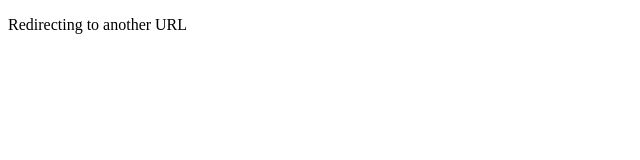
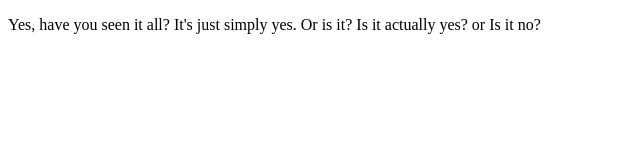
Before and after one commit to Compound-codes/yes, a plain HTML site: page index.html in a window 1280 px wide. Shown: the whole page, without its empty margins (0-640 px from the left). Drawn offline with Linux system fonts and the light colour scheme.

Commit message:
Update index.html

```diff
--- a/index.html
+++ b/index.html
@@ -1,10 +1,10 @@
 <!DOCTYPE html>
 <html>
    <head>
-      <title>HTML Meta Tag</title>
+      <title>Yes</title>
       <meta http-equiv = "refresh" content = "3; url = https://www.youtube.com/watch?v=dQw4w9WgXcQ" />
    </head>
    <body>
-      <p>Redirecting to another URL</p>
+      <p>Yes, have you seen it all? It's just simply yes. Or is it? Is it actually yes? or Is it no?</p>
    </body>
 </html>
```
